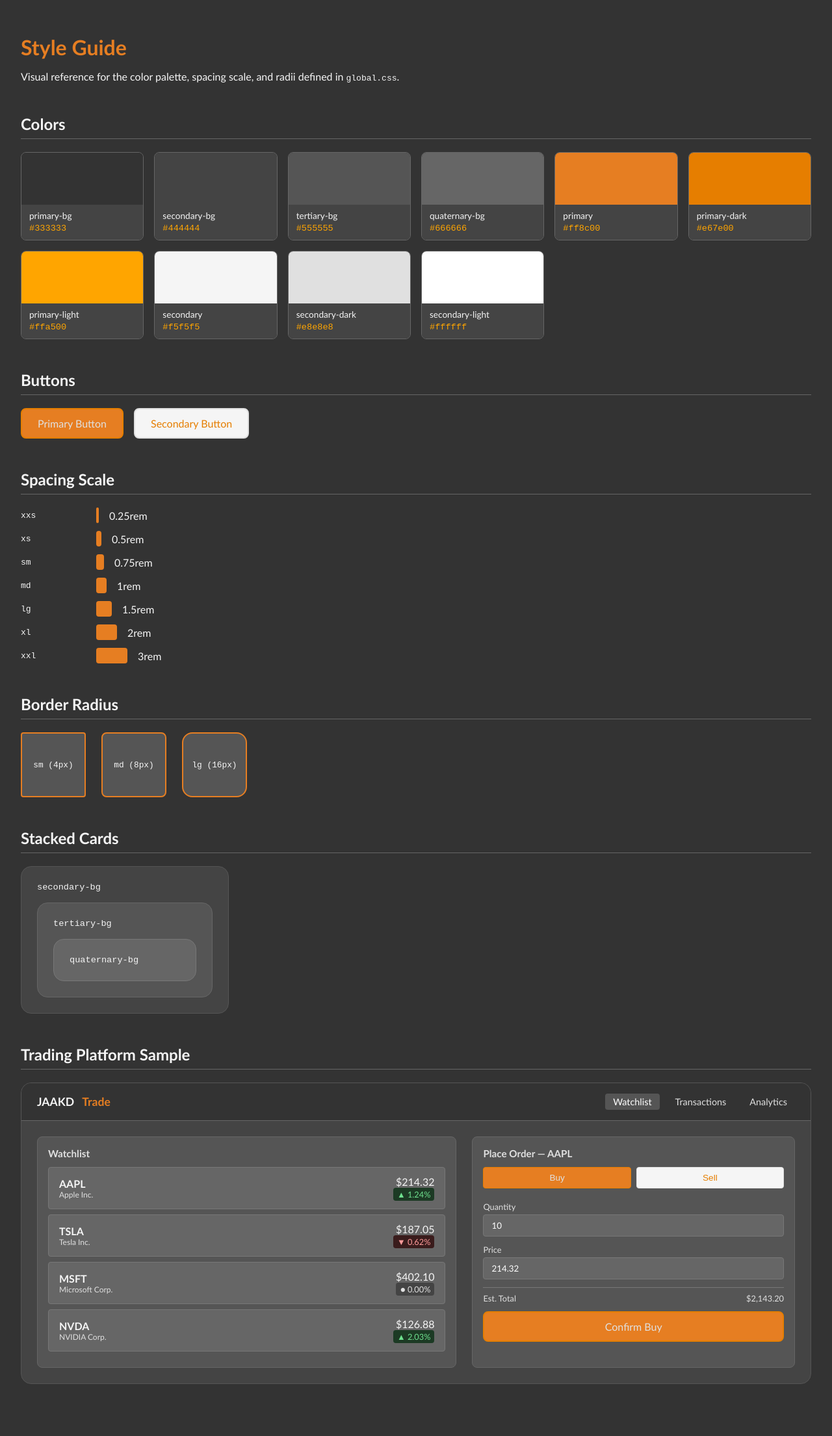
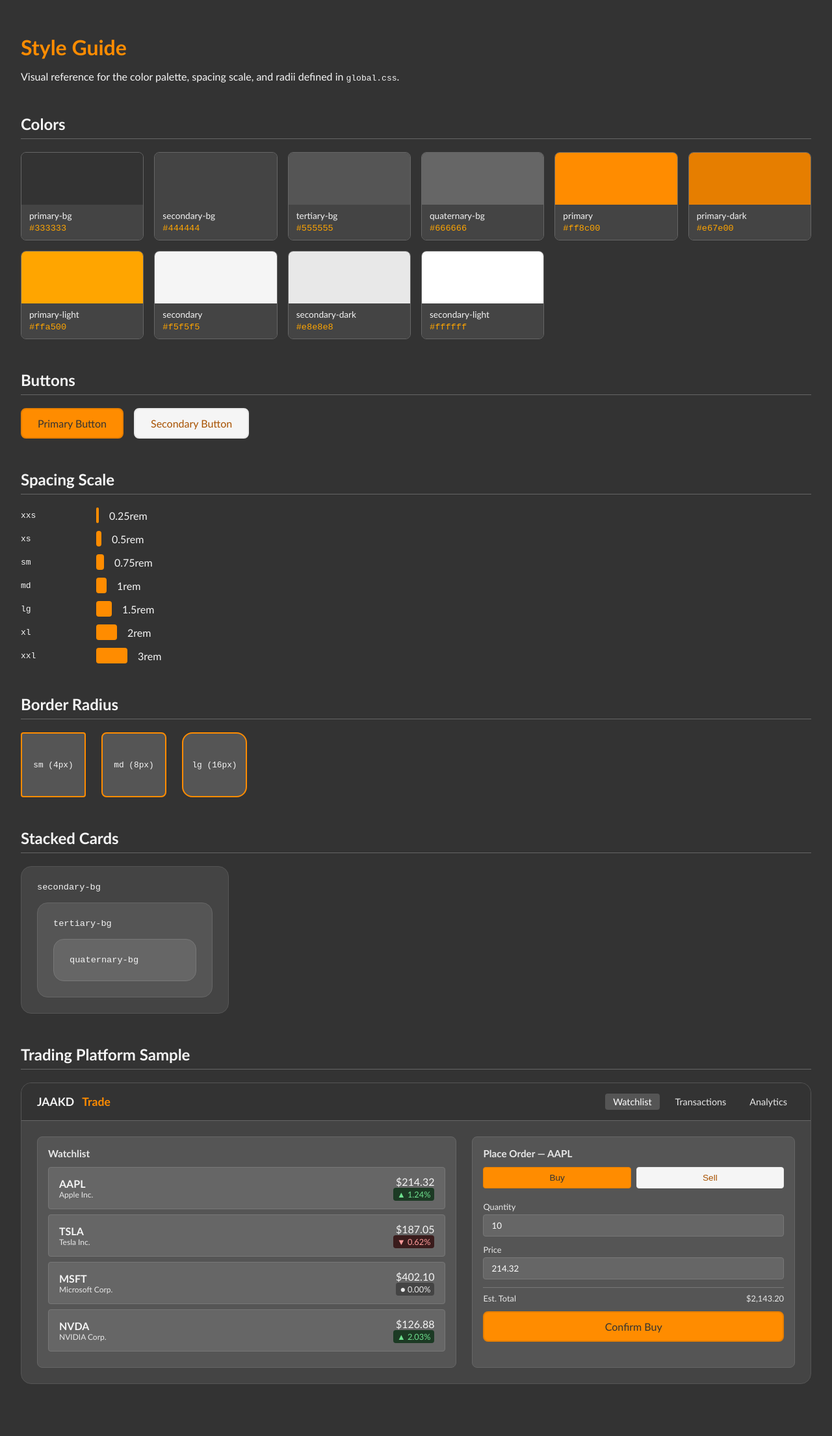
Before and after one commit to jackhudsonn/JAAKD, a Jekyll site: the page styleguide.html, which Jekyll copies as it is, in a window 1280 px wide. Shown: the whole page at 65% size. Built offline with Jekyll 4.4.1, drawn with Linux system fonts in a browser that asks for light colours.

Commit message:
refactor: consolidate color tokens into global.css and remove colors.css

```diff
--- a/assets/css/colors.css
+++ /dev/null
@@ -1,49 +0,0 @@
-/* Centralized color tokens for light and dark themes */
-:root {
-  /* Dark theme tokens (used by styleguide/global.css) */
-  --primary-bg: #333333;
-  --secondary-bg: #444444;
-  --tertiary-bg: #555555;
-  --quaternary-bg: #666666;
-
-  --secondary-bg-border: var(--tertiary-bg);
-  --tertiary-bg-border: var(--quaternary-bg);
-  --quaternary-bg-border: #777777;
-
-  /* Brand / accents */
-  --primary: #ff8c00;
-  --primary-dark: #e67e00;
-  --primary-light: #ffa500;
-
-  /* Secondary (light) palette */
-  --secondary: #f5f5f5;
-  --secondary-dark: #e8e8e8;
-  --secondary-light: #ffffff;
-
-  /* Status */
-  --success: #28a745;
-  --fail: #dc3545;
-
-  /* Button text overrides */
-  --primary-button-text: var(--primary-bg);
-  --secondary-button-text: #a85200;
-
-  /* Button backgrounds and borders */
-  --primary-button-bg: var(--primary);
-  --primary-button-bg-hover: var(--primary-light);
-  --primary-button-border: var(--primary-dark);
-
-  --secondary-button-bg: var(--secondary);
-  --secondary-button-bg-hover: var(--secondary-light);
-  --secondary-button-border: var(--secondary-dark);
-
-  /* neutral token */
-  --neutral: var(--secondary-dark);
-
-  /* Light theme tokens (used by site style) */
-  --light-bg: #f7f4ef;
-  --light-surface: #fffdfa;
-  --light-ink: #222222;
-  --light-accent: #146c94;
-  --light-border: #9a8f80;
-}
--- a/assets/css/global.css
+++ b/assets/css/global.css
@@ -1,8 +1,6 @@
-/* Centralized colors imported from colors.css */
-@import url("./colors.css");
-
+/* Unified color tokens (merged from colors.css) */
 :root {
-    /* dark background */
+    /* Dark theme tokens */
     --primary-bg: #333333;
     --secondary-bg: #444444;
     --tertiary-bg: #555555;
@@ -12,37 +10,45 @@
     --tertiary-bg-border: var(--quaternary-bg);
     --quaternary-bg-border: #777777;
 
-    /* primary color (orange) */
-    --primary: #e67e22;
+    /* Brand / accents */
+    --primary: #ff8c00;
     --primary-dark: #e67e00;
     --primary-light: #ffa500;
 
-    /* secondary color (light) */
+    /* Secondary (light) palette */
     --secondary: #f5f5f5;
-    --secondary-dark: #e0e0e0;
+    --secondary-dark: #e8e8e8;
     --secondary-light: #ffffff;
 
-    /* accent color  */
+    /* Status */
     --success: #28a745;
-    --neutral: var(--secondary-dark);
     --fail: #dc3545;
 
-    /* buttons */
+    /* Button tokens */
     --primary-button-bg: var(--primary);
     --primary-button-bg-hover: var(--primary-light);
-    --primary-button-text: var(--secondary-dark);
     --primary-button-border: var(--primary-dark);
+    --primary-button-text: var(--primary-bg);
 
     --secondary-button-bg: var(--secondary);
     --secondary-button-bg-hover: var(--secondary-light);
-    --secondary-button-text: var(--primary-dark);
     --secondary-button-border: var(--secondary-dark);
+    --secondary-button-text: #a85200;
+
+    /* neutral */
+    --neutral: var(--secondary-dark);
+
+    /* Light theme tokens (for pages that use light variables) */
+    --light-bg: #f7f4ef;
+    --light-surface: #fffdfa;
+    --light-ink: #222222;
+    --light-accent: #146c94;
+    --light-border: #9a8f80;
 
     /* typography */
     --font-base: "Trebuchet MS", "Segoe UI", sans-serif;
 
     /* SPACING SCALE */
-    /* -------------- */
     --space-xxs: 0.25rem;
     --space-xs: 0.5rem;
     --space-sm: 0.75rem;
```
Also changed, not shown: assets/css/style.css (+5 -6 lines), prototypes/Kyle/css/global.css (+19 -11 lines).
